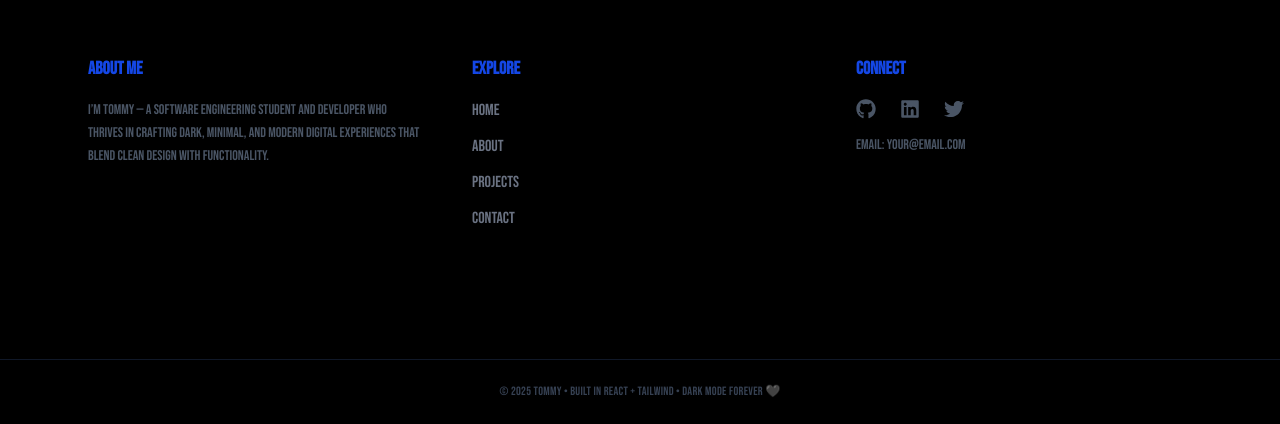
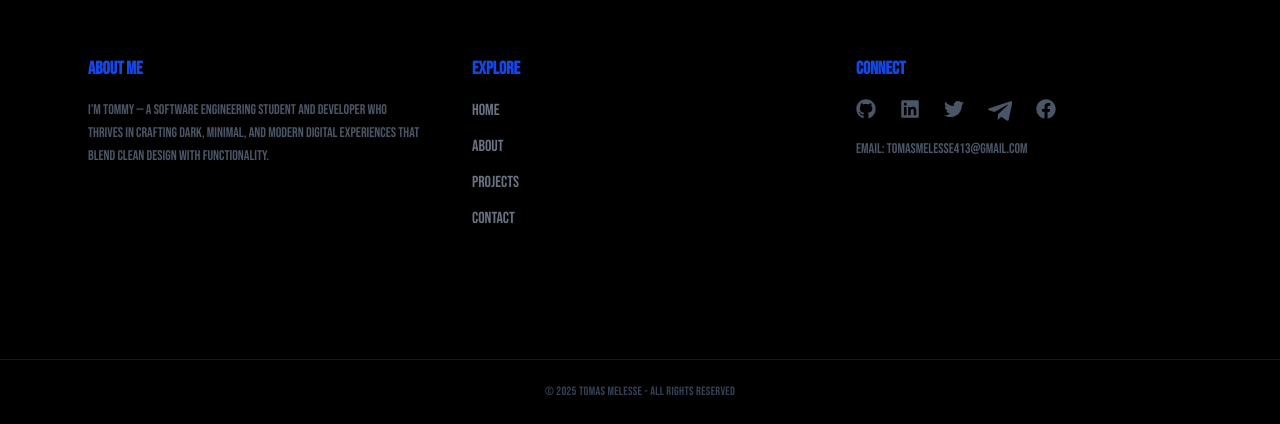
Before and after one commit to Tommy-devgit/Porfolio-25, a React (Vite) app: page /contact in a window 1280 px wide. Shown: the part 905-1329 px from the top of the page. Built offline with nearby package versions, Linux system fonts and the light colour scheme.

Commit message:
initial commit

```diff
--- a/src/components/Footer.tsx
+++ b/src/components/Footer.tsx
@@ -1,5 +1,6 @@
 import { type FC } from "react";
-import { FaGithub, FaLinkedin, FaTwitter } from "react-icons/fa";
+import { FaFacebook, FaGithub, FaLinkedin, FaTwitter } from "react-icons/fa";
+import { TelegramIcon } from "./TelegramIcon";
 
 const Footer: FC = () => {
   return (
@@ -56,11 +57,27 @@ const Footer: FC = () => {
             >
               <FaTwitter />
             </a>
+            <a
+              href="https://github.com/your-username"
+              target="_blank"
+              rel="noopener noreferrer"
+              className="hover:text-blue-700 transition-colors"
+            >
+              <TelegramIcon />
+            </a>
+            <a
+              href="https://github.com/your-username"
+              target="_blank"
+              rel="noopener noreferrer"
+              className="hover:text-blue-700 transition-colors"
+            >
+              <FaFacebook />
+            </a>
           </div>
           <p className="text-gray-600 text-sm">
             Email:{" "}
             <a href="mailto:your@email.com" className="hover:text-blue-700">
-              your@email.com
+              Tomasmelesse413@gmail.com
             </a>
           </p>
         </div>
@@ -68,7 +85,7 @@ const Footer: FC = () => {
 
       {/* Bottom Bar */}
       <div className="border-t border-gray-900 mt-12 py-6 text-center text-gray-700 text-xs tracking-wide">
-        © {new Date().getFullYear()} Tommy • Built in React + Tailwind • Dark Mode Forever 🖤
+        © {new Date().getFullYear()} Tomas Melesse - All Rights Reserved
       </div>
     </footer>
   );
--- a/src/components/Hero.tsx
+++ b/src/components/Hero.tsx
@@ -61,13 +61,13 @@ const Hero = () => {
         >
           <Link
             to="/projects"
-            className="px-6 py-3 rounded-xl bg-blue-600 text-white font-medium hover:bg-blue-500 transition"
+            className="px-6 py-3 rounded-3xl bg-blue-600 text-white font-medium hover:bg-blue-500 transition"
           >
             View Projects
           </Link>
           <Link
             to="/contact"
-            className="px-6 py-3 rounded-xl border border-gray-700 text-gray-200 hover:border-blue-500 hover:text-blue-400 transition"
+            className="px-6 py-3 rounded-3xl border border-gray-700 text-gray-200 hover:border-blue-500 hover:text-blue-400 transition"
           >
             Contact Me
           </Link>
@@ -81,7 +81,7 @@ const Hero = () => {
         animate={{ opacity: 1, scale: 1 }}
         transition={{ duration: 1, delay: 0.5 }}
       >
-        <div className="relative w-56 h-56 md:w-72 md:h-72 rounded-full overflow-hidden border-4 border-blue-600 shadow-lg shadow-blue-500/30">
+        <div className="relative w-56 h-56 md:w-72 md:h-72 rounded-full overflow-hidden border-2 border-blue-600 shadow-lg shadow-blue-500/30">
           <img
             src={profilepicture} // put your picture in public/profile.jpg
             alt="Tommy"
@@ -142,6 +142,4 @@ const TypingAnimation = ({ words }: { words: string[] }) => {
     </span>
   );
 };
-
-
-// do that but can you make the hero as all bit centeres it seems like its tilted to left right?
+// its not working but just lets continue to the other section
```
